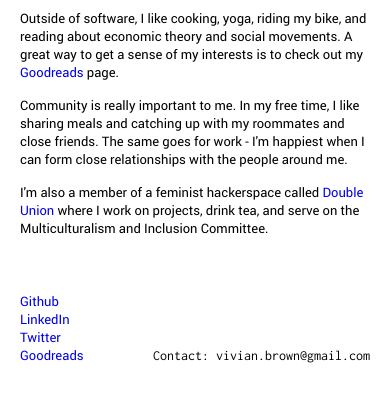
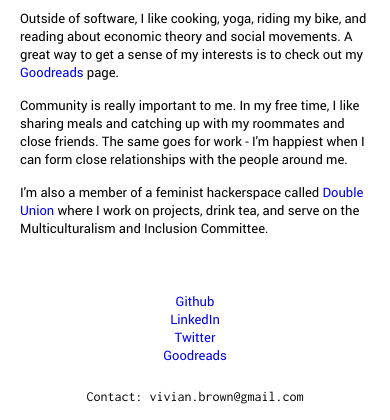
Before and after one commit to vbrown608/portfolio, a Python web app: template www/templates/about.html in a window 390 px wide. Shown: the part 514-934 px from the top of the page. Before the commit the page ends 877 px from the top, so only its background shows below. Run offline with Jinja, Linux system fonts and the light colour scheme; the template is opened without the code that fills it, so the values that code supplies are empty; style sheets or scripts are compiled from the project's sources.

Commit message:
Style footer on mobile.

```diff
--- a/www/static/css/folio-theme.styles.css
+++ b/www/static/css/folio-theme.styles.css
@@ -229,17 +229,18 @@ footer {
   padding-top: 2.5rem;
   padding-bottom: 16px;
   padding-bottom: 1rem;
-  width: 100%; }
+  width: 100%;
+  text-align: center; }
   /* line 38, ../sass/abstractions/_toolkit.scss */
   footer:after {
     content: "";
     display: table;
     clear: both; }
-  /* line 7, ../sass/components/_footer.scss */
-  footer .social-media {
-    float: left;
-    padding-right: 50px; }
-    /* line 12, ../sass/components/_footer.scss */
+  @media (min-width: 755px) {
+    /* line 1, ../sass/components/_footer.scss */
+    footer {
+      text-align: left; } }
+  /* line 13, ../sass/components/_footer.scss */
   footer .social-media ul {
     list-style: none;
     padding: 0;
@@ -249,14 +250,24 @@ footer {
       content: "";
       display: table;
       clear: both; }
-  /* line 18, ../sass/components/_footer.scss */
+  @media (min-width: 755px) {
+    /* line 12, ../sass/components/_footer.scss */
+    footer .social-media {
+      float: left;
+      padding-right: 50px; } }
+  /* line 24, ../sass/components/_footer.scss */
   footer .contact {
     font-size: 14px;
     font-size: 0.875rem;
+    padding-top: 25px;
+    padding-top: 1.5625rem;
+    font-family: Inconsolata; }
+    @media (min-width: 755px) {
+      /* line 24, ../sass/components/_footer.scss */
+      footer .contact {
         padding-top: 56px;
         padding-top: 3.5rem;
-    font-family: Inconsolata;
-    float: right; }
+        float: right; } }
 
 /* line 2, ../sass/components/_header.scss */
 header h1 {
--- a/www/static/sass/components/_footer.scss
+++ b/www/static/sass/components/_footer.scss
@@ -3,22 +3,32 @@ footer {
   @include remify-style(padding-bottom, 16px);
   @include clearfix;
   width: 100%;
+  text-align: center;
+
+  @include breakpoint($narrow) {
+    text-align: left;
+  }
 
   .social-media {
-    float: left;
-    padding-right: 50px;
-
-
     ul {
       @include clearfix;
       @include item-list;
+    }
+
+    @include breakpoint($narrow) {
+      float: left;
+      padding-right: 50px;
     }
   }
 
   .contact {
     @include remify-style(font-size, 14px);
-    @include remify-style(padding-top, 56px);
+    @include remify-style(padding-top, 25px);
     font-family: Inconsolata;
-    float: right;
+
+    @include breakpoint($narrow) {
+      @include remify-style(padding-top, 56px);
+      float: right;
+    }
   }
 }
```
Also changed, not shown: 1 other file. Lines whose indentation alone changed are shown as unchanged.
